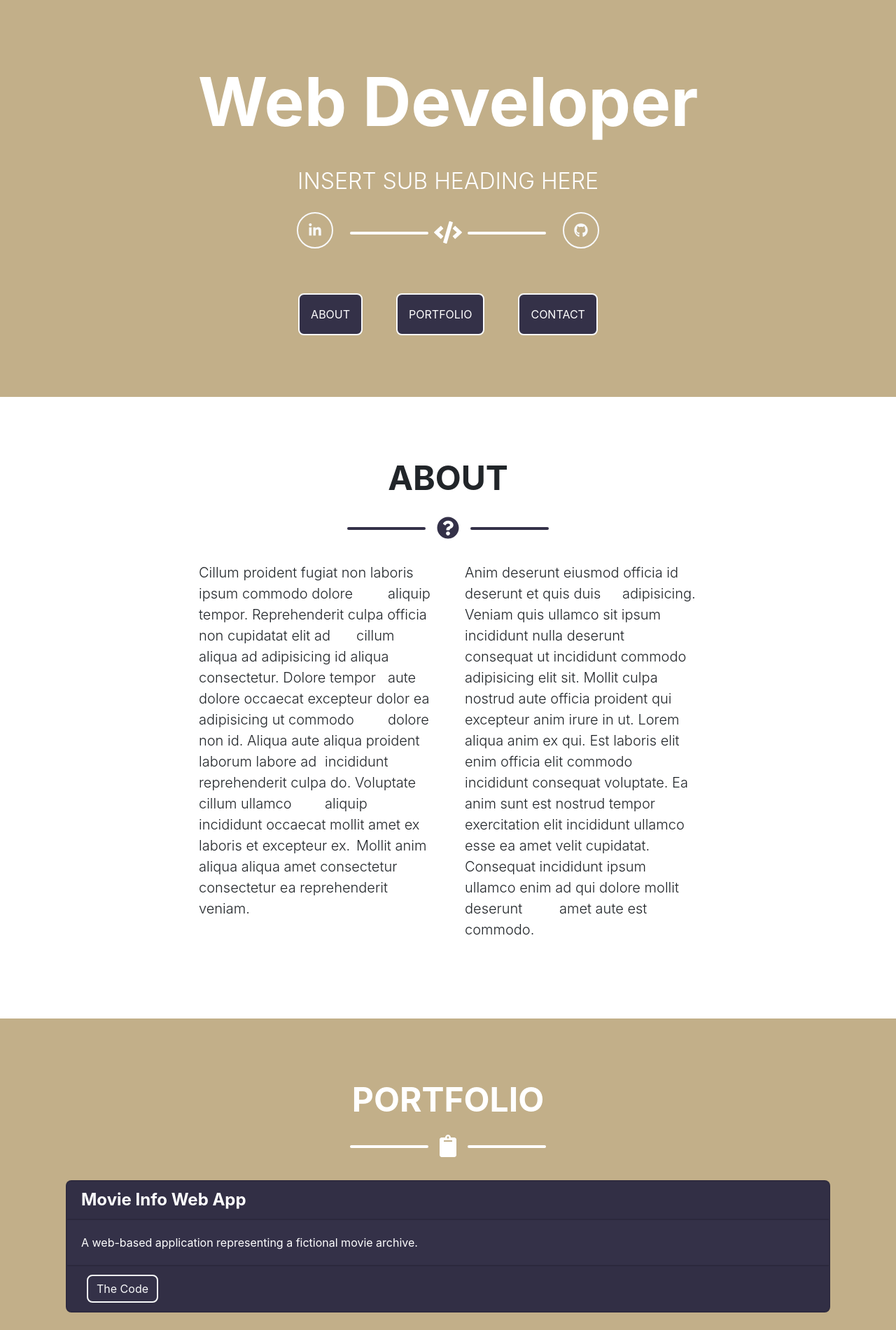
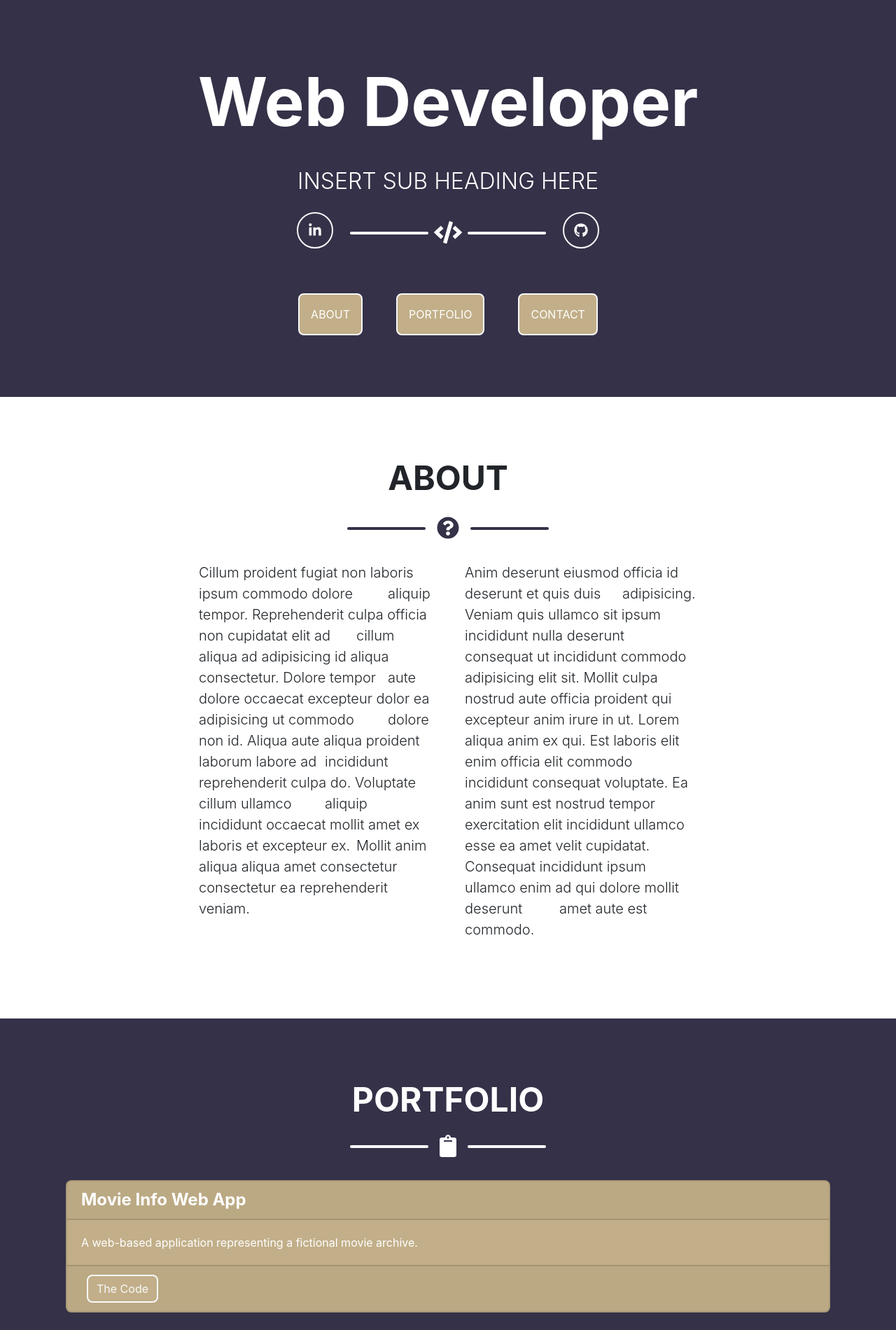
Before and after one commit to jferland-cpa/jferland-cpa.github.io, a plain HTML site: page index.html in a window 1280 px wide. Shown: the top 1900 px of the page at 70% size. Drawn offline with nearby package versions, Linux system fonts and the light colour scheme.

Commit message:
Swapped colour scheme

```diff
--- a/index.html
+++ b/index.html
@@ -11,7 +11,7 @@
         <link rel="stylesheet" href="css/style.css">
     </head>
     <body id="page-top">
-        <header class="main-header bg-primary text-white text-center">
+        <header class="main-header bg-secondary text-white text-center">
             <div class="container d-flex align-items-center flex-column">
                 <h1 id="main-heading" class="main-heading pb-4 mt-4"><!-- THIS GET FILLED BY script.js --></h1>
                 <p id="main-sub-heading" class="pre-wrap main-subheading font-weight-light mb-0"><!-- THIS GET FILLED BY script.js --></p>
@@ -27,7 +27,7 @@
                     </a>
                 </div>
                 <div>
-                    <nav class="navbar navbar-expand-lg bg-primary" id="mainNav">
+                    <nav class="navbar navbar-expand-lg bg-secondary" id="mainNav">
                         <div class="container">
                             <div class="" id="">
                                 <ul id="main-nav-menu" class="navbar-nav ml-auto">
@@ -61,7 +61,7 @@
             </div>
         </section>
 
-        <section class="page-section portfolio bg-primary text-white" id="portfolio">
+        <section class="page-section portfolio bg-secondary text-white" id="portfolio">
             <div class="container">
             <!-- Portfolio Section Heading-->
             <div class="text-center">
--- a/js/script.js
+++ b/js/script.js
@@ -20,7 +20,7 @@ $(document).ready(() => {
 	nav_menu.innerHTML = ""
 	nav_menu_items.forEach((element) => {
 		nav_menu.innerHTML += `<li class="nav-item mx-0 mt-2 mx-lg-4">
-                                <a class="btn btn-outline-light text-white nav-link py-3 px-0 px-lg-3 rounded js-scroll-trigger bg-secondary" href="${element.link}">${element.title}</a>
+                                <a class="btn btn-outline-light text-white nav-link py-3 px-0 px-lg-3 rounded js-scroll-trigger bg-primary" href="${element.link}">${element.title}</a>
                                 </li>`
 	})
 	about_1.innerHTML = about_text_1
@@ -40,7 +40,7 @@ $(document).ready(() => {
 			portfolio.innerHTML += `<div class="${
 				numProjects % 2 == 0
 					? "card bg-light text-secondary"
-					: "card bg-secondary"
+					: "card bg-primary"
 			}">
                                     <h4 class="card-header">${
 										project.title
@@ -49,12 +49,12 @@ $(document).ready(() => {
                                         <p class="card-text">${project.desc}</p>
                                     </div>
                                     <div class="card-footer">
-                                    <a class="btn btn-outline-light bg-secondary mx-2" target="_blank" href="${
+                                    <a class="btn btn-outline-light bg-primary mx-2" target="_blank" href="${
 										project.code_link
 									}">
                                         <p class="m-0">The Code</p>
                                     </a>
-                                    <a class="btn bg-secondary ${
+                                    <a class="btn bg-primary ${
 										numProjects % 2 == 0
 											? "text-white"
 											: "btn-outline-light"
```
